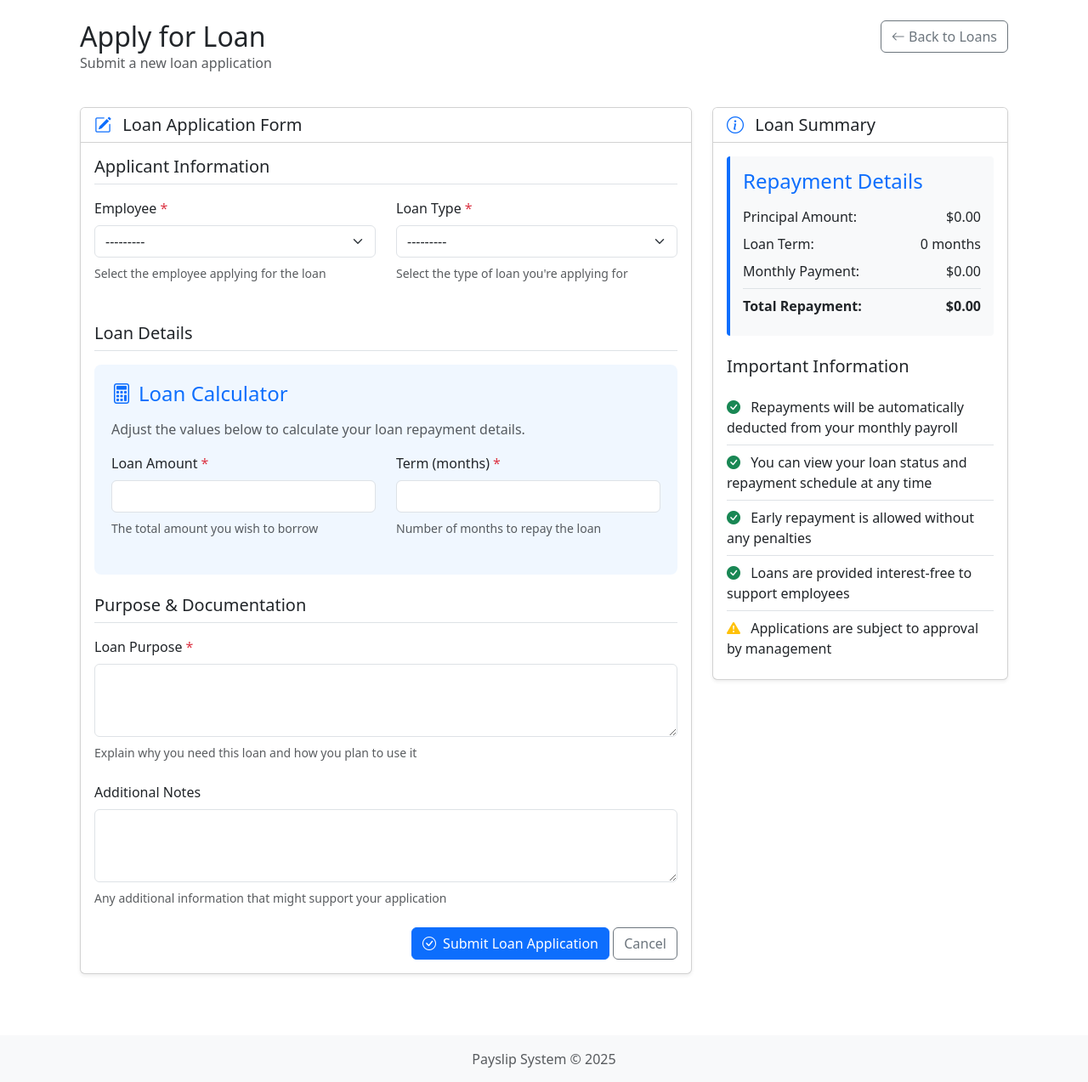
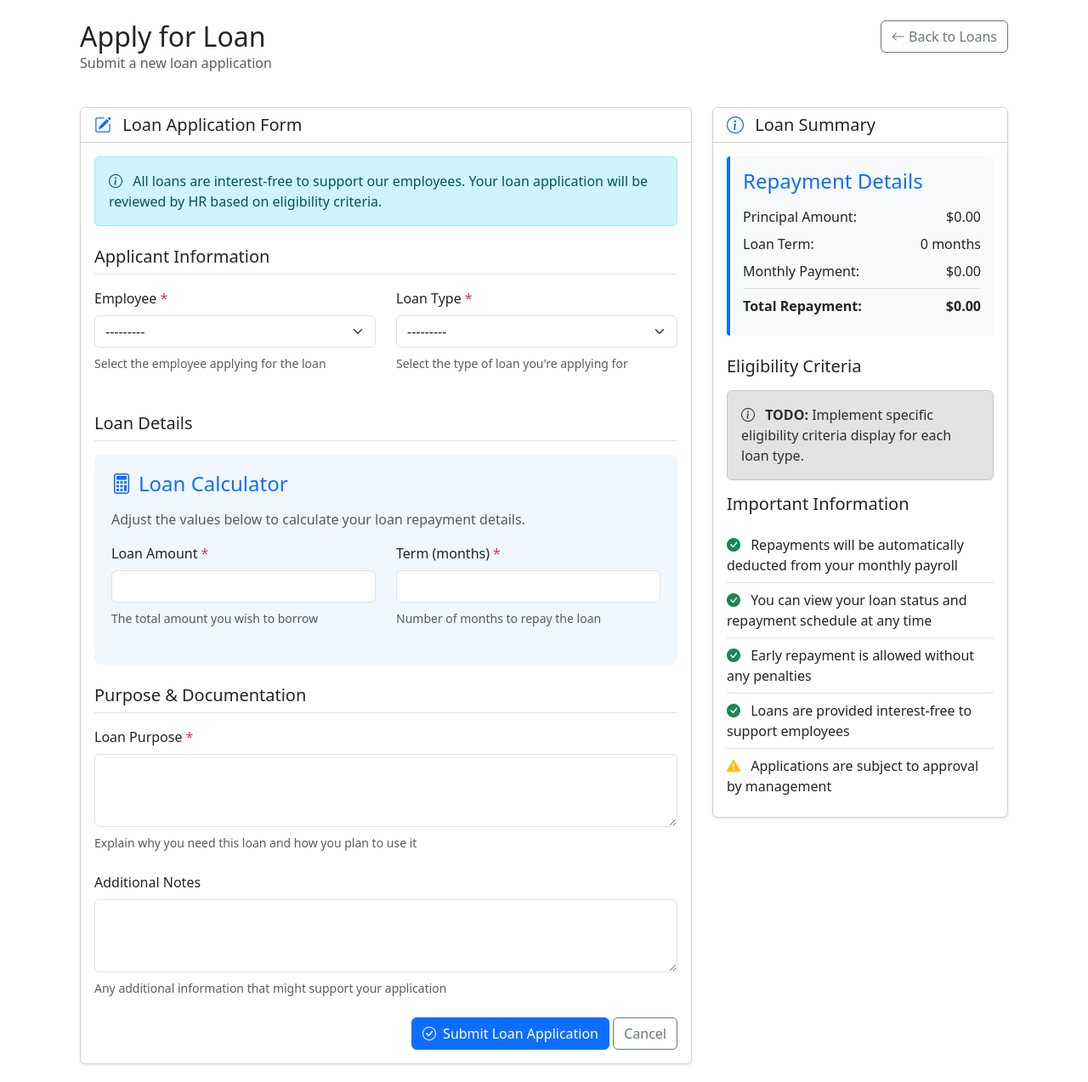
Before and after one commit to z-automator/iPaySlip, a Django app: page /loans/create/ in a window 1280 px wide. Shown: the part 56-1329 px from the top of the page at 85% size. Run offline with Django 4.2, Linux system fonts and the light colour scheme; the visitor is signed in with stand-in values (Sample User, id 1); data comes from the database, SQL or seed files in the repository; data that the repository does not hold is empty; some libraries are stand-ins or nearby versions.

```diff
--- a/templates/lending/loan_form.html
+++ b/templates/lending/loan_form.html
@@ -59,6 +59,13 @@
     .form-group {
         margin-bottom: 1.5rem;
     }
+    .eligibility-list {
+        padding-left: 1.5rem;
+        margin-bottom: 1rem;
+    }
+    .eligibility-list li {
+        margin-bottom: 0.5rem;
+    }
 </style>
 {% endblock %}
 
@@ -92,6 +99,11 @@
                     </h5>
                 </div>
                 <div class="card-body">
+                    <div class="alert alert-info mb-4">
+                        <i class="bi bi-info-circle me-2"></i>
+                        All loans are interest-free to support our employees. Your loan application will be reviewed by HR based on eligibility criteria.
+                    </div>
+
                     <form method="post" enctype="multipart/form-data" id="loanForm">
                         {% csrf_token %}
 
@@ -228,6 +240,14 @@
                     </div>
 
                     <div class="mt-4">
+                        <h5 class="mb-3">Eligibility Criteria</h5>
+                        <div class="alert alert-secondary">
+                            <i class="bi bi-info-circle me-2"></i>
+                            <strong>TODO:</strong> Implement specific eligibility criteria display for each loan type.
+                        </div>
+                    </div>
+
+                    <div class="mt-3">
                         <h5 class="mb-3">Important Information</h5>
                         <ul class="list-group list-group-flush">
                             <li class="list-group-item px-0">
--- a/templates/lending/loan_type_list.html
+++ b/templates/lending/loan_type_list.html
@@ -25,7 +25,8 @@
     <!-- Alert for interest-free loans -->
     <div class="alert alert-info mb-4">
         <i class="bi bi-info-circle me-2"></i>
-        All loans are provided interest-free to support employees.
+        <strong>Note:</strong> All loans are provided interest-free to support employees.
+        <strong>TODO:</strong> Implement eligibility criteria management.
     </div>
 
     <!-- Filters -->
```
Also changed, not shown: templates/lending/loan_type_form.html (+10 -2 lines), templates/payroll/payroll_list.html (+4 -4 lines), 6 other files.
